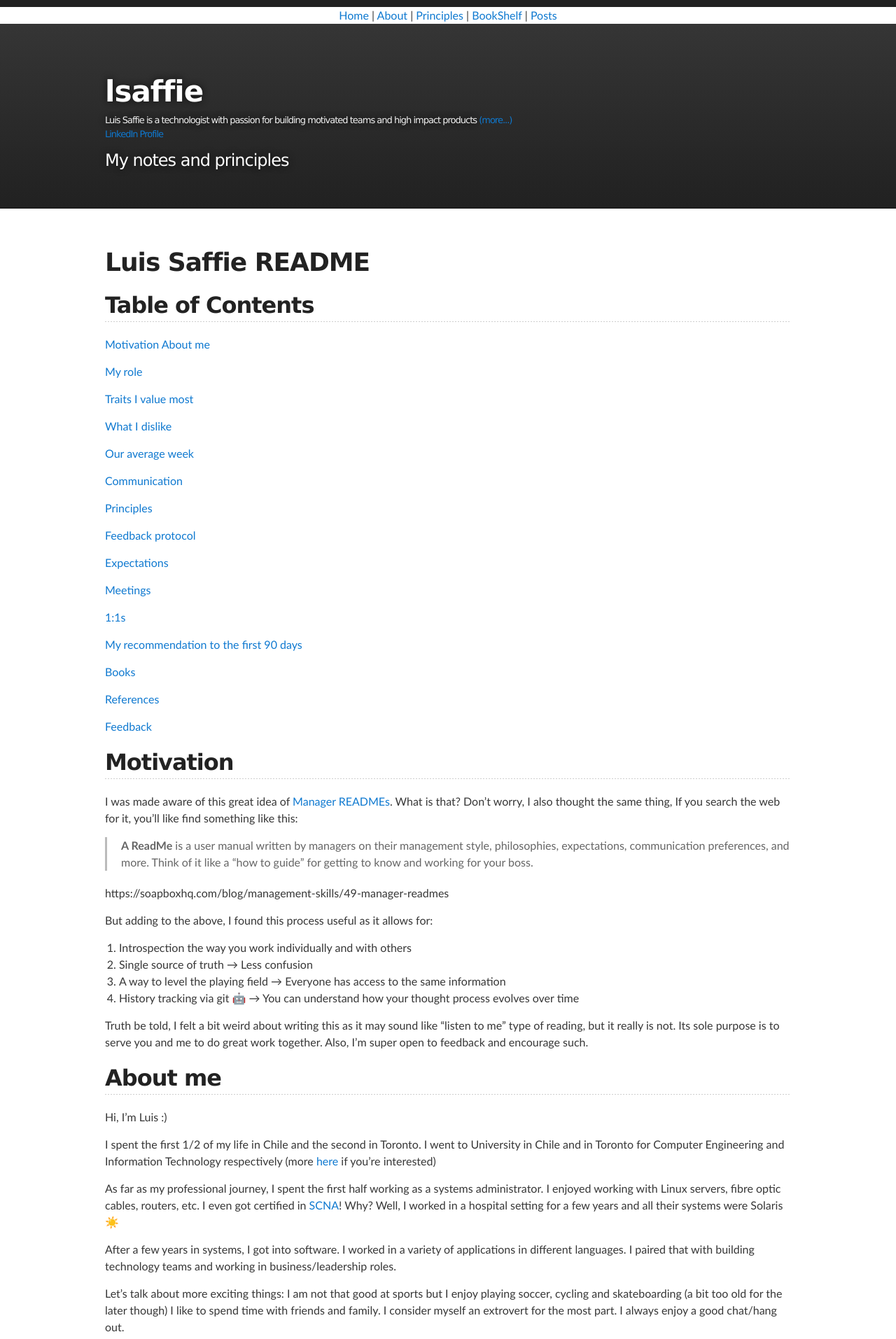
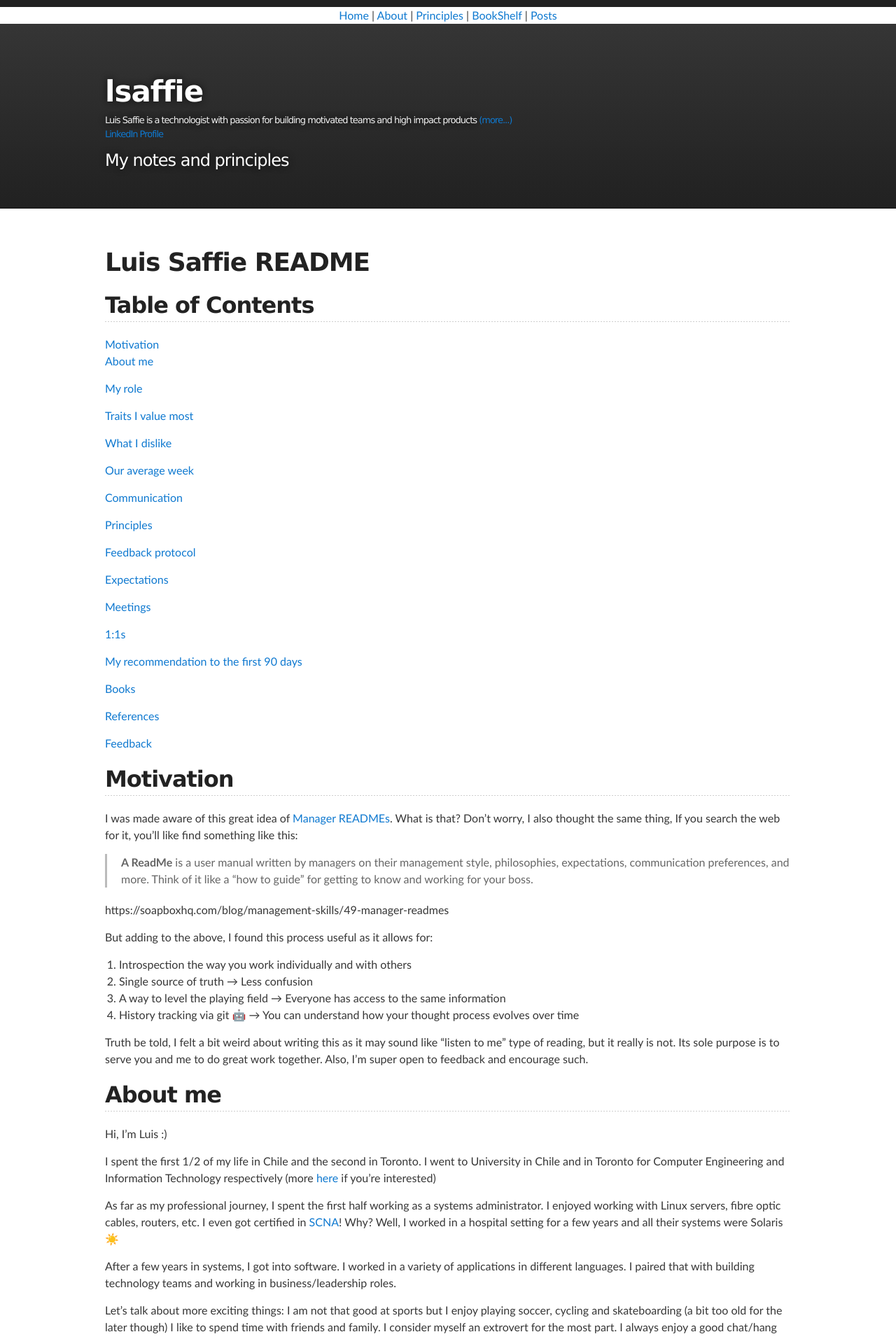
Before and after one commit to lsaffie/lsaffie.github.io, a Jekyll site: the page built from _posts/2018-10-29-Luis-Saffie-README.md, in a window 1280 px wide. Shown: the top 1913 px of the page at 70% size. Built offline with Jekyll 4.4.1, drawn with Linux system fonts in a browser that asks for light colours; our own code applies the rules of GitHub Pages for plain Markdown files.

Commit message:
fixing toc links

```diff
--- a/_posts/2018-10-29-Luis-Saffie-README.md
+++ b/_posts/2018-10-29-Luis-Saffie-README.md
@@ -7,8 +7,8 @@ categories: readings
 
 ## Table of Contents
 
-[Motivation](#motivation)
-[About me](#about me)
+[Motivation](#motivation)\
+[About me](#about\ me)
 
 [My role](#my role)
 
```
